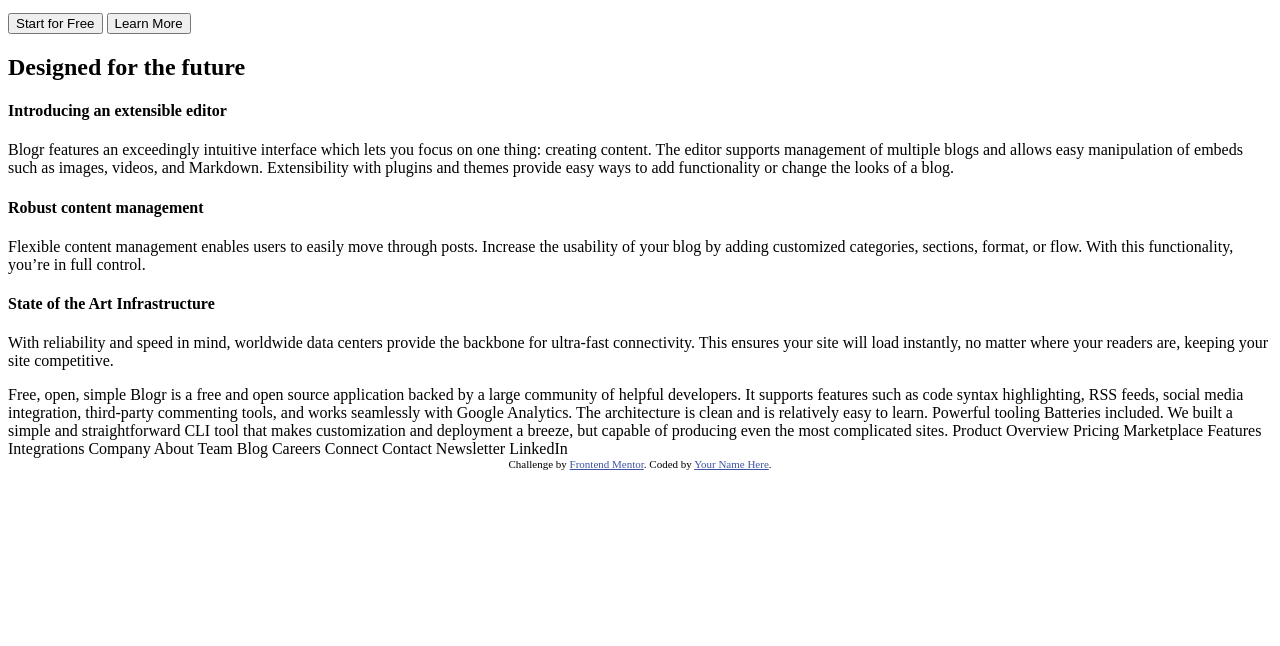
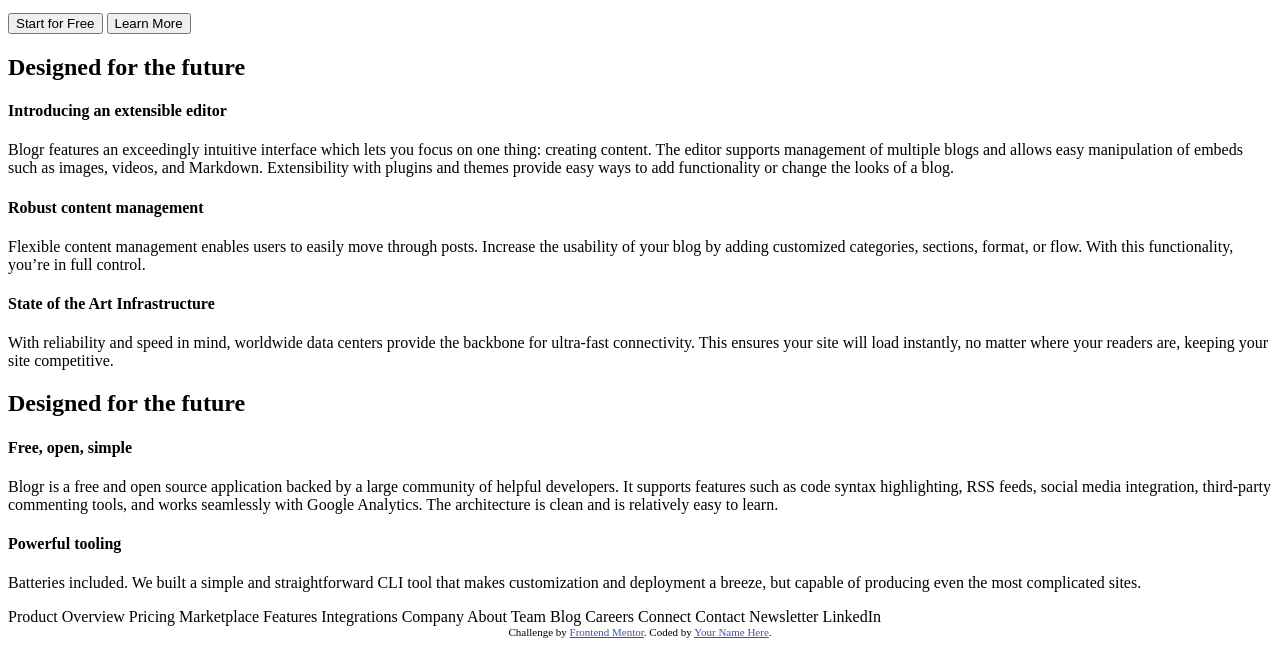
Before and after one commit to thediaf/blogr-landing-page, a plain HTML site: page index.html in a window 1280 px wide. Shown: the part 262-908 px from the top of the page. Before the commit the page ends 800 px from the top, so only its background shows below. Drawn offline with Linux system fonts and the light colour scheme.

Commit message:
feat: second section structured

```diff
--- a/index.html
+++ b/index.html
@@ -102,15 +102,37 @@
 			</p>
 		</div>
 	</aside>
+    <section class="second-section">
+		<div class="section-image">
 
+		</div>
+		<div class="text">
+			<h2 class="title">
+				Designed for the future
+			</h2>
+			<h4 class="sub-title">
 				Free, open, simple
+			</h4>
+			<p>
 				Blogr is a free and open source application backed by a large community of helpful developers. It supports
 				features such as code syntax highlighting, RSS feeds, social media integration, third-party commenting tools,
 				and works seamlessly with Google Analytics. The architecture is clean and is relatively easy to learn.
-
+			</p>
+			<h4 class="sub-title">
 				Powerful tooling
+			</h4>
+			<p>
 				Batteries included. We built a simple and straightforward CLI tool that makes customization and deployment a breeze, but
 				capable of producing even the most complicated sites.
+			</p>
+		</div>
+	</section>
+
+
+
+
+
+
 
   Product
 
```
Lines whose indentation alone changed are shown as unchanged.
